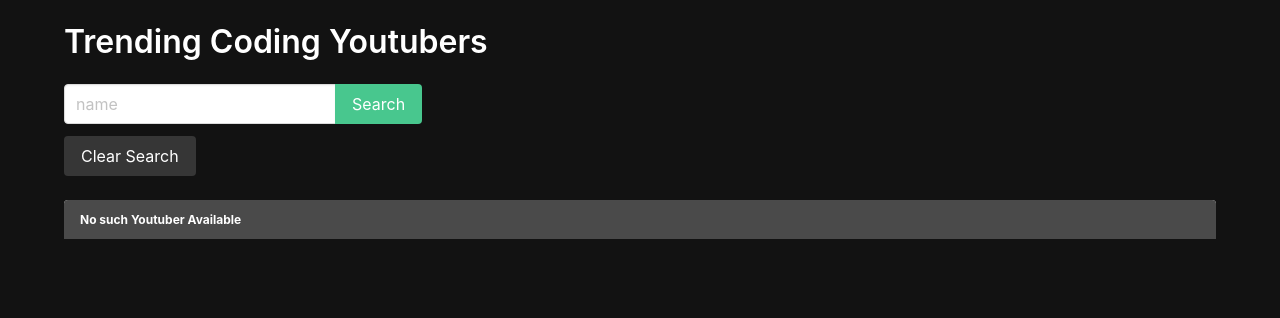
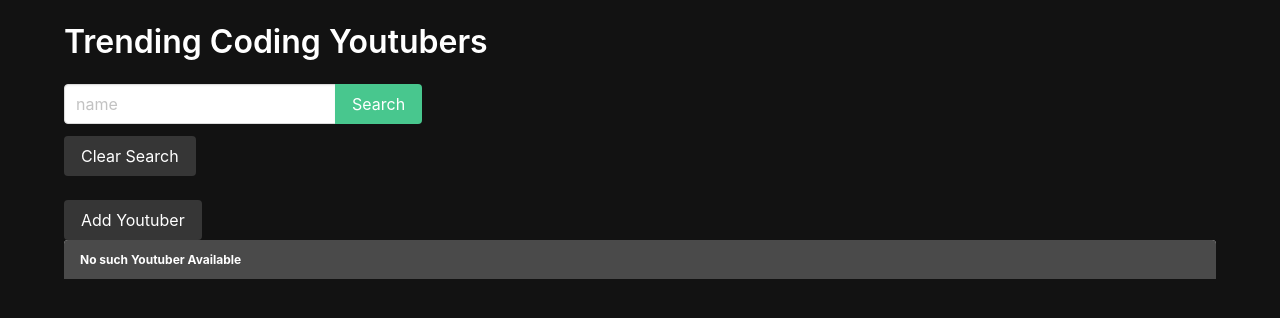
Before and after one commit to Tiranoe/youtubeclone, a Django app: page /youtubers/ in a window 1280 px wide. Shown: the part 52-370 px from the top of the page. Run offline with Django 4.2, Linux system fonts and the light colour scheme; data that the repository does not hold is empty.

Commit message:
successfully added create button and page

```diff
--- a/main_app/templates/youtuber_list.html
+++ b/main_app/templates/youtuber_list.html
@@ -22,6 +22,8 @@
     <a class="button is-dark" href="{% url 'youtuber_list' %}">Clear Search</a>
   </form>
 
+    <a class="button is-dark" href="{% url 'youtuber_create' %}">Add Youtuber</a>
+
 <div class="gallery">
   {% for youtuber in youtubers %}
   <a href="">
--- a/main_app/urls.py
+++ b/main_app/urls.py
@@ -5,4 +5,5 @@ urlpatterns = [
     path('', views.Home.as_view(), name="home"),
     path('about/', views.About.as_view(), name="about"), # <- new route
     path('youtubers/', views.Youtuberlist.as_view(), name="youtuber_list"),
+    path('youtubers/new/', views.YoutuberCreate.as_view(), name="youtuber_create"),
 ]
--- a/main_app/views.py
+++ b/main_app/views.py
@@ -3,6 +3,7 @@ from django.shortcuts import render
 from django.views import View # <- View class to handle requests
 from django.http import HttpResponse # <- a class to handle sending a type of response
 from django.views.generic.base import TemplateView
+from django.views.generic.edit import CreateView
 from .models import Youtuber
 
 # Create your views here.
@@ -27,3 +28,9 @@ class Youtuberlist(TemplateView):
             context["youtubers"] = Youtuber.objects.all()
             context["header"] = "Trending Coding Youtubers"
         return context
+
+class YoutuberCreate(CreateView):
+    model = Youtuber
+    fields = ['name', 'img', 'bio', 'verified_youtuber']
+    template_name = "youtuber_create.html"
+    success_irl = "/youtubers/"
```
Also changed, not shown: main_app/templates/youtuber_create.html (added, +14 -0 lines).
